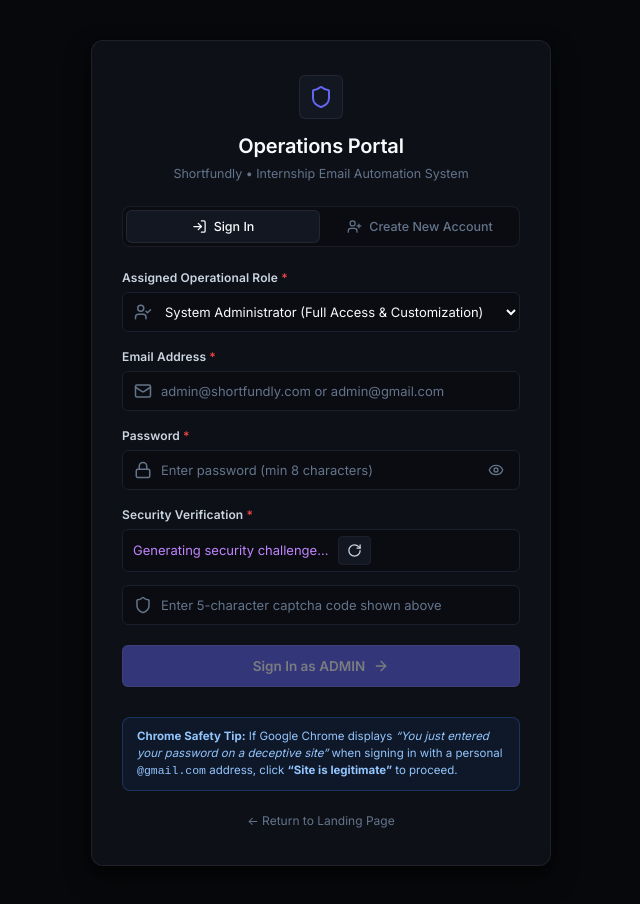
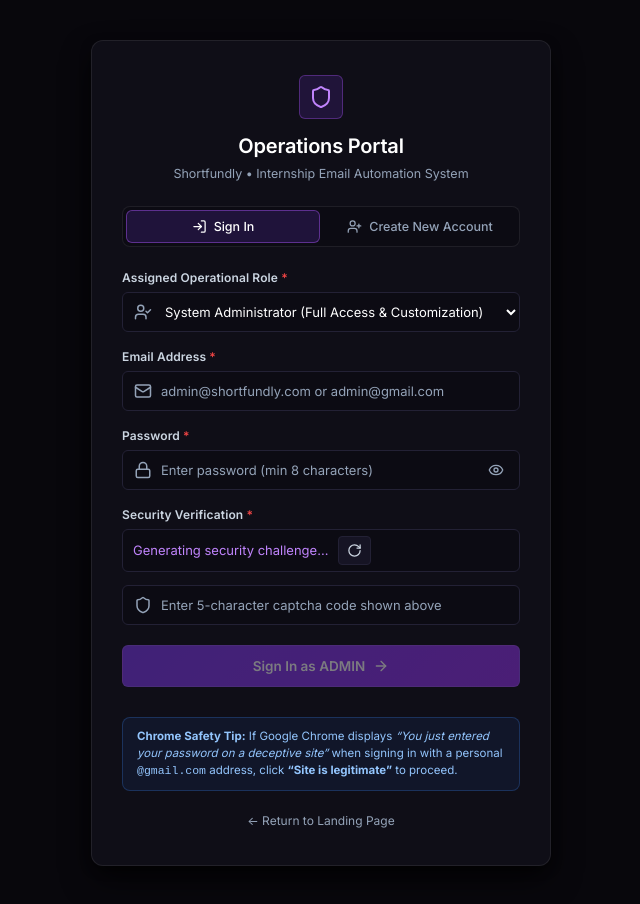
Before and after one commit to DharshanaGit/Internship_Email_Automation, a Next.js app: page /login in a window 1280 px wide. Shown: the whole page, without its empty margins (319-959 px from the left). Built offline with nearby package versions, Linux system fonts and the light colour scheme; no server answers.

Commit message:
style: standardize pure black with purple web3 design theme across all surfaces and components per awesome-design-md

```diff
--- a/app/globals.css
+++ b/app/globals.css
@@ -1,43 +1,47 @@
-/* Shortfundly Web3 Enterprise Operations Design System */
-/* Standardized according to DESIGN.md (awesome-design-md: Linear, Kraken, Coinbase, Vercel) */
+/* Shortfundly Web3 Enterprise Operations Design System: Black with Purple */
+/* Standardized according to DESIGN.md (awesome-design-md: Kraken & Raycast) */
 
-@import url('https://fonts.googleapis.com/css2?family=Inter:wght@400;500;600;700&family=JetBrains+Mono:wght@400;500;600&display=swap');
+@import url('https://fonts.googleapis.com/css2?family=Inter:wght@400;500;600;700&family=JetBrains+Mono:wght@400;500;600;700&display=swap');
 
 :root {
-  /* Surfaces & Canvas */
-  --bg-app: #07080b;
-  --bg-surface: #0d1017;
-  --bg-surface-elevated: #131722;
-  --bg-surface-hover: #181d2a;
-  --bg-input: #0a0c12;
-  --bg-input-focus: #0f121a;
-  --bg-badge: rgba(99, 102, 241, 0.12);
+  /* Surfaces & Canvas: Black Foundations */
+  --bg-app: #08070c;
+  --bg-surface: #0f0e17;
+  --bg-surface-elevated: #161424;
+  --bg-surface-hover: #1c192e;
+  --bg-input: #0c0b13;
+  --bg-input-focus: #141221;
+  --bg-badge: rgba(168, 85, 247, 0.14);
+  --bg-overlay: rgba(5, 4, 8, 0.88);
 
   /* Hairlines & Dividers */
-  --border-hairline: rgba(255, 255, 255, 0.07);
-  --border-subtle: #1c202c;
-  --border-medium: #2a3042;
-  --border-focus: #6366f1;
-  --border-active: #818cf8;
+  --border-hairline: rgba(255, 255, 255, 0.08);
+  --border-subtle: #232135;
+  --border-medium: #35314f;
+  --border-focus: #a855f7;
+  --border-active: #c084fc;
+  --border-focus-ring: rgba(168, 85, 247, 0.28);
 
-  /* Typography */
-  --text-primary: #f8fafc;
+  /* Typography Hierarchy */
+  --text-primary: #ffffff;
   --text-secondary: #cbd5e1;
-  --text-muted: #64748b;
-  --text-accent: #a5b4fc;
+  --text-muted: #94a3b8;
+  --text-accent: #c084fc;
 
-  /* Semantic & Brand Accents */
-  --accent-primary: #6366f1;
-  --accent-primary-hover: #4f46e5;
-  --accent-primary-active: #4338ca;
-  --accent-purple: #818cf8;
-  --accent-purple-light: #a5b4fc;
-  --accent-purple-dark: #4f46e5;
+  /* Brand Signature Purple Accents */
+  --accent-primary: #7c3aed;
+  --accent-primary-hover: #6d28d9;
+  --accent-primary-active: #5b21b6;
+  --accent-purple: #a855f7;
+  --accent-purple-light: #c084fc;
+  --accent-purple-dark: #6b21a8;
+
+  /* Semantic Status Indicators */
   --accent-emerald: #10b981;
   --accent-amber: #f59e0b;
   --accent-rose: #ef4444;
   --accent-blue: #3b82f6;
-  --accent-cyan: #06b6d4;
+  --accent-cyan: #38bdf8;
 
   /* Radii Scale */
   --radius-xs: 4px;
@@ -48,15 +52,13 @@
   --radius-full: 9999px;
 
   /* Fonts */
-  --font-sans: 'Inter', -apple-system, BlinkMacSystemFont, 'Segoe UI', Roboto, Helvetica, Arial, sans-serif;
+  --font-sans: 'Inter', -apple-system, BlinkMacSystemFont, 'Segoe UI', Roboto, sans-serif;
   --font-mono: 'JetBrains Mono', ui-monospace, SFMono-Regular, Menlo, Monaco, Consolas, monospace;
 
-  /* Shadows (Subtle, matte, non-glow) */
-  --shadow-sm: 0 1px 2px 0 rgba(0, 0, 0, 0.4);
-  --shadow-md: 0 4px 12px -1px rgba(0, 0, 0, 0.5), 0 2px 4px -1px rgba(0, 0, 0, 0.3);
-  --shadow-lg: 0 12px 28px -4px rgba(0, 0, 0, 0.65), 0 4px 10px -2px rgba(0, 0, 0, 0.4);
-  --shadow-glow: none;
-  --shadow-emerald-glow: none;
+  /* Shadows (Restrained, subtle) */
+  --shadow-sm: 0 1px 3px 0 rgba(0, 0, 0, 0.6);
+  --shadow-md: 0 4px 14px -1px rgba(0, 0, 0, 0.65), 0 2px 4px -1px rgba(0, 0, 0, 0.4);
+  --shadow-lg: 0 14px 32px -4px rgba(0, 0, 0, 0.8), 0 4px 12px -2px rgba(0, 0, 0, 0.5);
 }
 
 * {
@@ -101,14 +103,14 @@
 }
 
 ::-webkit-scrollbar-track {
-  background: #07080b;
+  background: #08070c;
 }
 
 ::-webkit-scrollbar-thumb {
-  background: #1c202c;
+  background: #232135;
   border-radius: 3px;
 }
 
 ::-webkit-scrollbar-thumb:hover {
-  background: #2a3042;
+  background: #35314f;
 }
--- a/app/login/login.module.css
+++ b/app/login/login.module.css
@@ -28,12 +28,12 @@
   width: 44px;
   height: 44px;
   border-radius: var(--radius-sm);
-  background: var(--bg-surface-elevated);
-  border: 1px solid var(--border-hairline);
+  background: rgba(124, 58, 237, 0.16);
+  border: 1px solid rgba(168, 85, 247, 0.35);
   display: flex;
   align-items: center;
   justify-content: center;
-  color: var(--accent-primary);
+  color: var(--accent-purple-light);
   margin: 0 auto 12px auto;
 }
 
@@ -84,9 +84,9 @@
 }
 
 .tabButtonActive {
-  background: var(--bg-surface-elevated);
-  border: 1px solid var(--border-hairline);
-  color: var(--text-primary);
+  background: rgba(124, 58, 237, 0.18);
+  border: 1px solid rgba(168, 85, 247, 0.45);
+  color: #ffffff;
 }
 
 .errorBanner {
@@ -279,7 +279,7 @@
   justify-content: center;
   gap: 8px;
   height: 42px;
-  background: var(--accent-primary);
+  background: linear-gradient(135deg, #7c3aed 0%, #9333ea 100%);
   border: 1px solid rgba(255, 255, 255, 0.12);
   border-radius: var(--radius-sm);
   color: #ffffff;
@@ -291,7 +291,7 @@
 }
 
 .submitButton:hover:not(:disabled) {
-  background: var(--accent-primary-hover);
+  background: linear-gradient(135deg, #6d28d9 0%, #7e22ce 100%);
 }
 
 .submitButtonDisabled {
--- a/components/ReviewDashboardView.jsx
+++ b/components/ReviewDashboardView.jsx
@@ -611,7 +611,7 @@
                             style={{ width: '16px', height: '16px', accentColor: 'var(--accent-primary)', cursor: 'pointer' }}
                           />
                         </td>
-                        <td><code style={{ fontFamily: 'var(--font-mono)', color: 'var(--text-primary)', background: 'rgba(255, 255, 255, 0.05)', border: '1px solid var(--border-hairline)', padding: '2px 6px', borderRadius: '4px', fontSize: '11.5px', fontWeight: 600 }}>{c.internId}</code></td>
+                        <td><code style={{ fontFamily: 'var(--font-mono)', color: 'var(--text-primary)', background: 'rgba(168, 85, 247, 0.08)', border: '1px solid rgba(168, 85, 247, 0.25)', color: '#c084fc', border: '1px solid var(--border-hairline)', padding: '2px 6px', borderRadius: '4px', fontSize: '11.5px', fontWeight: 600 }}>{c.internId}</code></td>
                         <td style={{ fontWeight: 600, color: '#ffffff' }}>{c.fullName}</td>
                         <td><span className={styles.badgePurple}>{c.batch}</span></td>
                         <td style={{ fontFamily: 'monospace', fontWeight: 700 }}>#{task?.taskNumber || 1}</td>
```
Also changed, not shown: app/dashboard/dashboard.module.css (+5 -5 lines), components/web3Deck.module.css (+45 -29 lines), 1 other file (tests, documents, lock files or other folders).
